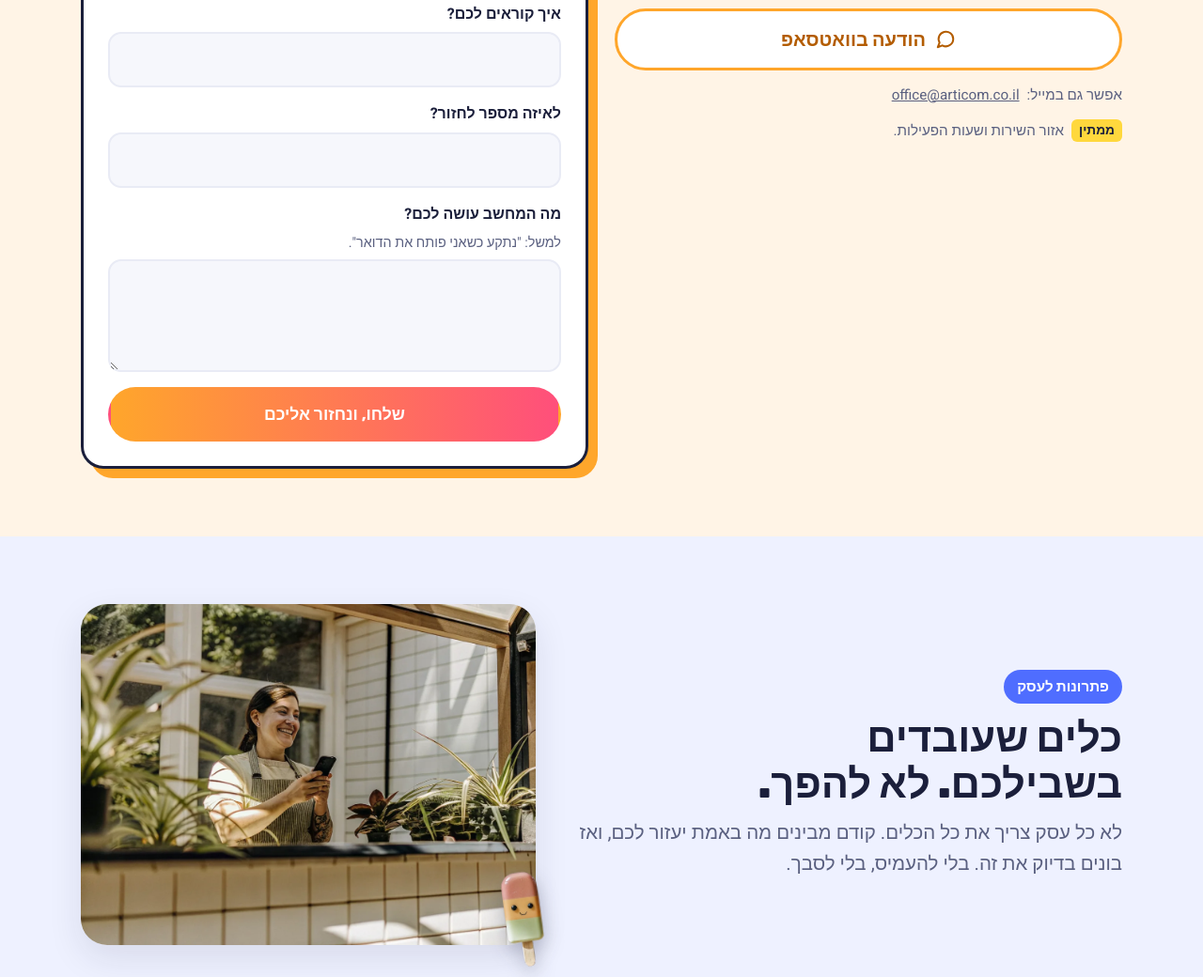
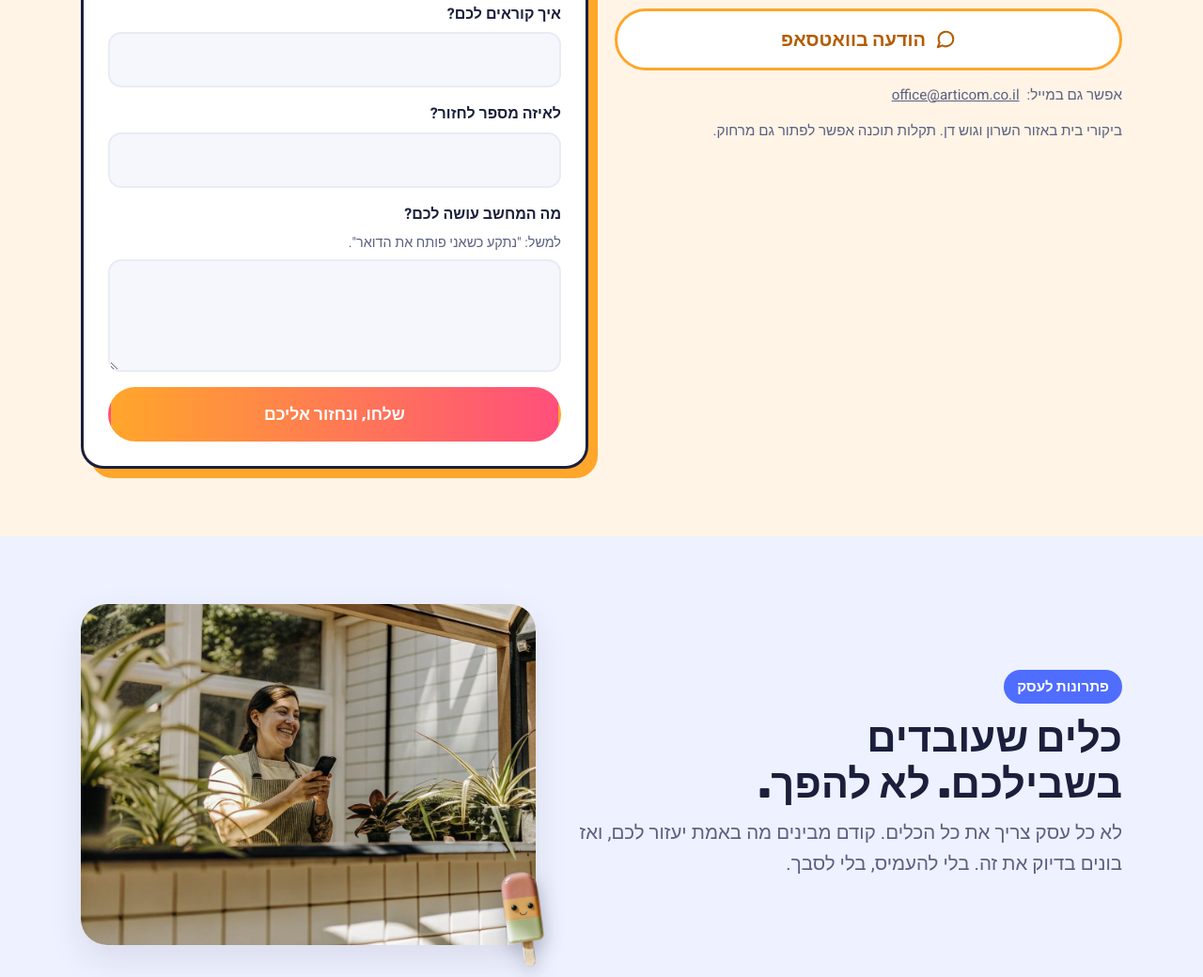
Before and after one commit to nirtzur89/articom-site, a plain HTML site: page index.html in a window 1280 px wide. Shown: the part 1897-2937 px from the top of the page at 94% size. Drawn offline with Linux system fonts and the light colour scheme.

Commit message:
Replace pending placeholders with the Sharon and Gush Dan service area
Mirror of private RTCOM commit 8e758d5.

Co-Authored-By: Claude Fable 5.1 <noreply@anthropic.com>

```diff
--- a/index.html
+++ b/index.html
@@ -118,7 +118,7 @@
         <a class="btn help" href="tel:+972543037031" id="callBtn"><svg viewBox="0 0 24 24" fill="none" stroke="currentColor" stroke-width="2.2" stroke-linecap="round" stroke-linejoin="round" aria-hidden="true"><path d="M22 16.9v3a2 2 0 0 1-2.2 2 19.8 19.8 0 0 1-8.6-3.1 19.5 19.5 0 0 1-6-6A19.8 19.8 0 0 1 2.1 4.2 2 2 0 0 1 4.1 2h3a2 2 0 0 1 2 1.7c.1.9.4 1.8.7 2.6a2 2 0 0 1-.5 2.1L8 9.7a16 16 0 0 0 6.3 6.3l1.3-1.3a2 2 0 0 1 2.1-.5c.8.3 1.7.6 2.6.7a2 2 0 0 1 1.7 2z"/></svg>להתקשר <span dir="ltr">054-303-7031</span></a>
         <a class="btn ghost help" href="https://wa.me/972543037031?text=%D7%A9%D7%9C%D7%95%D7%9D%2C%20%D7%90%D7%A9%D7%9E%D7%97%20%D7%9C%D7%A2%D7%96%D7%A8%D7%94%20%D7%A2%D7%9D%20%D7%94%D7%9E%D7%97%D7%A9%D7%91" id="waBtn" target="_blank" rel="noopener"><svg viewBox="0 0 24 24" fill="none" stroke="currentColor" stroke-width="2.2" stroke-linecap="round" stroke-linejoin="round" aria-hidden="true"><path d="M21 11.5a8.5 8.5 0 0 1-12.6 7.4L3 21l2.1-5.4A8.5 8.5 0 1 1 21 11.5z"/></svg>הודעה בוואטסאפ</a>
         <p class="note">אפשר גם במייל: <a href="mailto:office@articom.co.il" dir="ltr">office@articom.co.il</a></p>
-        <p class="note"><span class="ph">ממתין</span> אזור השירות ושעות הפעילות.</p>
+        <p class="note">ביקורי בית באזור השרון וגוש דן. תקלות תוכנה אפשר לפתור גם מרחוק.</p>
       </div>
       <form class="f help" id="helpForm" data-journey="help" novalidate>
         <img class="peek" src="img/popsico-sm.png" width="95" height="220" alt="" aria-hidden="true">
@@ -234,7 +234,6 @@
         <p>כי ארטיק זה משהו שכולם אוהבים: פשוט, צבעוני, ומשמח. ככה אנחנו רוצים שטכנולוגיה תרגיש.</p>
         <p>אנחנו משפחה אחת, שני דורות. התחלנו מעזרה אישית במחשבים, פנים מול פנים ובסבלנות. היום הדור הבא מוסיף פתרונות דיגיטליים לעסקים. אותה גישה, אותו חיוך.</p>
         <p>פופסיקו הוא העוזר הרשמי שלנו. תמיד מחייך, ואף פעם לא נמס מלחץ.</p>
-        <p class="note"><span class="ph">ממתין</span> שמות בני המשפחה ותמונה, אם רוצים להציג.</p>
       </div>
       <div class="about-art" aria-hidden="true">
         <div class="ring"></div>
@@ -249,7 +248,7 @@
 <div class="stripe" aria-hidden="true"></div>
 <footer>
   <div class="wrap">
-    <div><strong>ארטיקום · Articom</strong><p>עסק משפחתי · ישראל</p><p><span class="ph">ממתין</span> אזור שירות</p></div>
+    <div><strong>ארטיקום · Articom</strong><p>עסק משפחתי · ישראל</p><p>שירות באזור השרון וגוש דן</p></div>
     <div><strong>מסלולים</strong><ul><li><a href="#help">עזרה עם המחשב</a></li><li><a href="#business">פתרונות לעסק</a></li><li><a href="questionnaire.html">שאלון לעסק</a></li><li><a href="faq-help.html">שאלות נפוצות: מחשב</a></li><li><a href="faq-business.html">שאלות נפוצות: עסק</a></li></ul></div>
     <div><strong>דברו איתנו</strong><ul><li>טלפון / וואטסאפ: <a href="tel:+972543037031" dir="ltr">054-303-7031</a></li><li>עזרה עם המחשב: <a href="mailto:office@articom.co.il" dir="ltr">office@articom.co.il</a></li><li>פניות עסקיות: <a href="mailto:business@articom.co.il" dir="ltr">business@articom.co.il</a></li></ul></div>
   </div>
```
Also changed, not shown: faq-business.html (+1 -1 lines), faq-help.html (+1 -1 lines).
